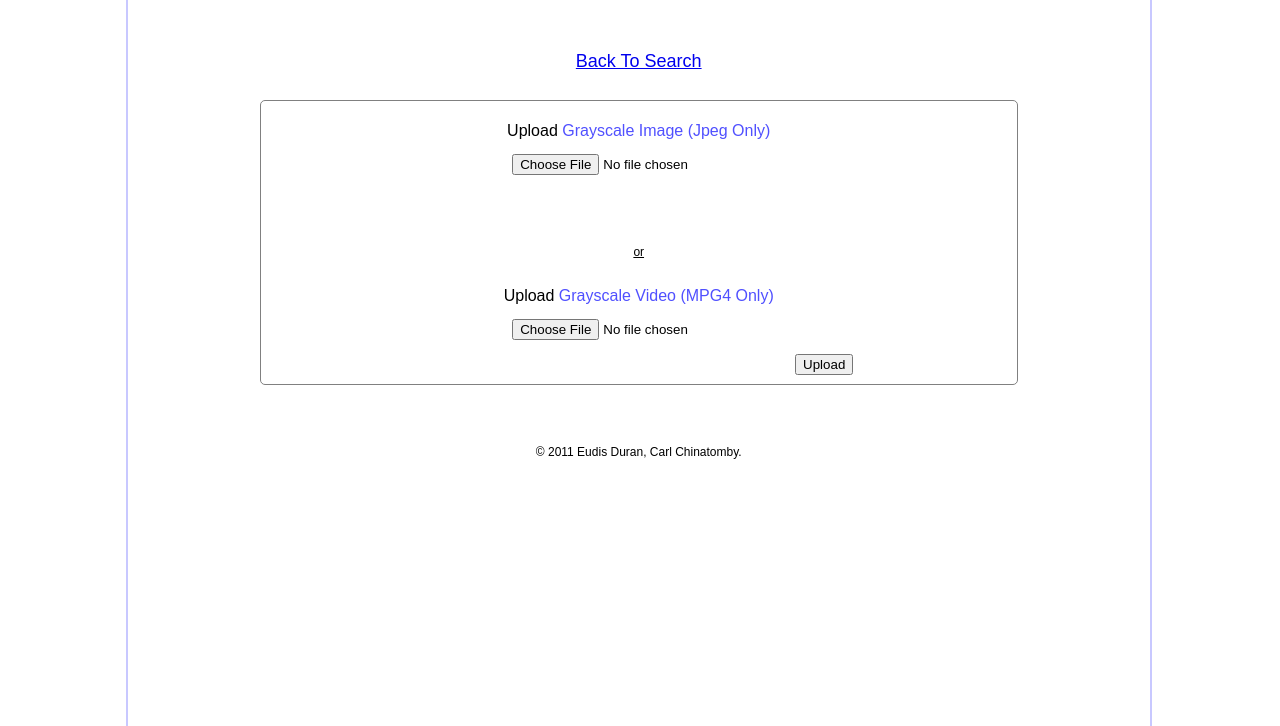
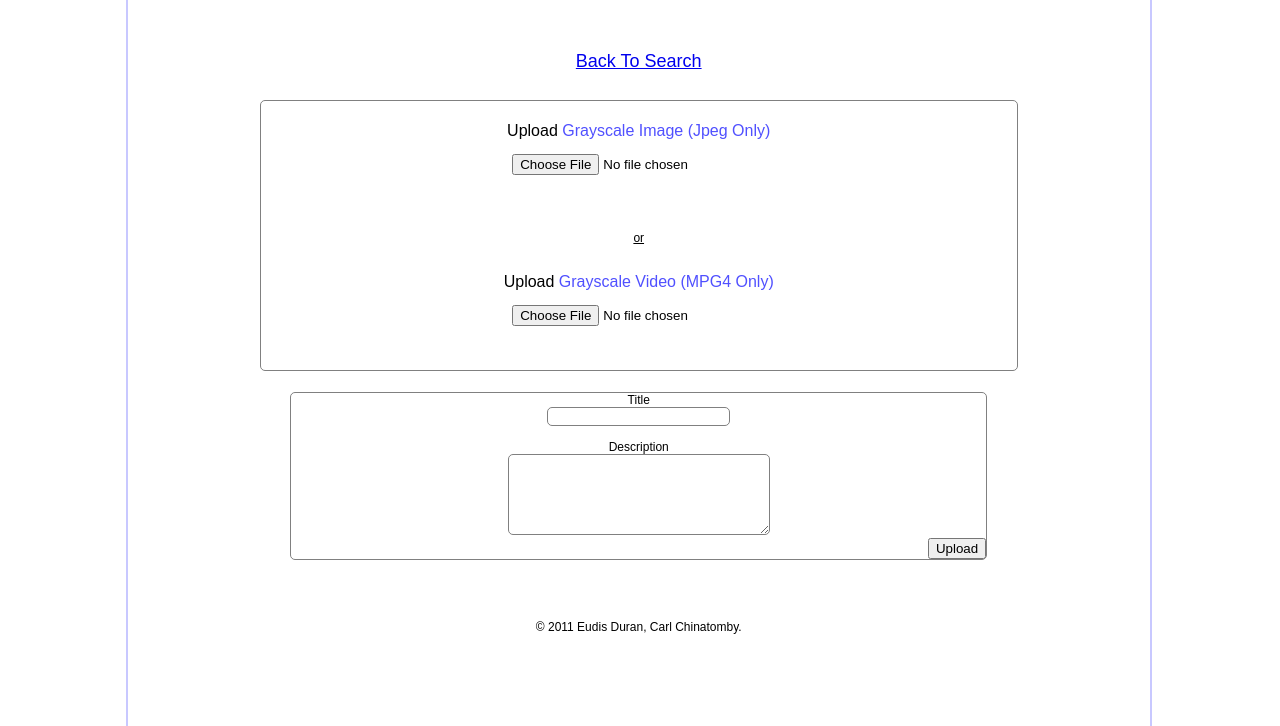
Before and after one commit to Carl-Chinatomby/img-search, a Django app: page /upload/ in a window 1280 px wide. Shown: the part 88-814 px from the top of the page. Run offline with Django 3.2, Linux system fonts and the light colour scheme; parts of the project's set-up code (start-up, migrations or seed data) failed here and were passed over.

```diff
--- a/projects/imgsearch/static/css/upload.css
+++ b/projects/imgsearch/static/css/upload.css
@@ -8,3 +8,26 @@
     -webkit-border-radius: 5px;
     -moz-border-radisu: 5px;
 }
+
+#texta {
+
+}
+
+#submitpart {
+    width: 68%;
+    margin: auto;
+    margin-top: 2%;
+    text-align: center;
+    border: 2% 2% 2% 2%;
+    border: 1px solid gray;
+    border-radius: 5px;
+    -moz-border-radius: 5px;
+    -webkit-border-radius: 5px;
+}
+
+.rounded {
+    border: 1px solid gray;
+    border-radius: 5px;
+    -moz-border-radius: 5px;
+    -webkit-border-radius: 5px;
+}
--- a/projects/imgsearch/static/js/upload.js
+++ b/projects/imgsearch/static/js/upload.js
@@ -3,7 +3,7 @@ $(document).ready(function(){
     $("#sub").click(function(){
         $("#spinner").show();
 
-        $("#upload").css("z-index", "1");
+
         $("#i").submit();
     });
 });
--- a/projects/imgsearch/templates/upload/index.html
+++ b/projects/imgsearch/templates/upload/index.html
@@ -11,6 +11,7 @@
 {% endblock %}
 
 {% block content %}
+  <form id='i' action='/upload_file/' method='post' enctype='multipart/form-data'>
  <div style='float: left; width: 100%; text-align: center;'>
     <a style='font-size: 18px;' href="/">Back To Search</a><br /> <br /> <br />
  </div>
@@ -19,10 +20,10 @@
 
     <span style='font-size: 16px;'>Upload <span style='color: rgb(80,80,255);'>Grayscale Image (Jpeg Only)</span> </span>  <br /><br />
 
-    <form id='i' action='/upload_file/' method='post' enctype='multipart/form-data'>
+
     	{% csrf_token %}
     	 <input id='img' name='img' type='file' />
-    </form>
+
 
 	<br />
     <br /><br />
@@ -33,13 +34,23 @@
     <br />
     <u>or</u>
     <br /><br /><br />
+
     <span style='font-size: 16px;'>Upload <span style='color: rgb(80,80,255);'>Grayscale Video (MPG4 Only)</span></span> <br /><br />   <input id='vid' type='file' /> <br />
     <br />
-    <div style='width:80%; float: left; text-align: right;'>
-        <input id='sub' type='submit' value="Upload" />
+ </div>
+ <div id='submitpart'>
+    <div style='width:100%;'>
+        <span > Title </span> <br /> <input name='title' class='rounded' type='text' size='20' /> <br /> <br />
+        <span> Description </span><br/>
+        <textarea cols='30' rows='5' class='rounded' id='texta' name='textarea' ></textarea>
+        <div style='width:100%;  text-align: right;'>
+            <input id='sub' type='submit' value="Upload" />
+        </div>
     </div>
+
  </div>
 
  </div>
+</form>
 
 {% endblock %}
--- a/projects/imgsearch/views.py
+++ b/projects/imgsearch/views.py
@@ -7,7 +7,7 @@ from django.shortcuts import render_to_response
 from django import forms
 from django.db import models
 
-from imgsearch.models import Histograms
+from imgsearch.models import Histograms, Images
 
 import StringIO
 from PIL import Image, ImageDraw
@@ -77,11 +77,11 @@ def calculate_hist(path):
     except IOError:
         print "Error Opening Image file (PIL)"
 
-    print "Format: ", image.format, " Size: ", image.size, " Mode: ", image.mode
+    #print "Format: ", image.format, " Size: ", image.size, " Mode: ", image.mode
 
     # This is so neat!  A histogram method!  Hopefully the professor doesn't disapprove.
 
-    print "Histogram: ", image.histogram()
+    #print "Histogram: ", image.histogram()
 
     # However, we must make it a 16 bin historgram.
 
@@ -107,13 +107,13 @@ def calculate_hist(path):
 
         else:
             hist16bin[bin_count] += hist[i]
-
+    """
     print "\n\n"
     print "16 Bin histogram: ", hist16bin
     print
     print "Size: ", len(hist16bin)
     print "Original Size: ", len(hist)
-
+    """
     # Now we put the normal histogram in the database
 
     normal = Histograms()
@@ -330,6 +330,10 @@ def complete(request):
 
 
 def upload_file(request):
+    print request.POST['textarea']
+    print
+    print request.POST['title']
+
     try:
     	if request.method == 'POST':
 
@@ -338,6 +342,31 @@ def upload_file(request):
             if form.is_valid():
 
                 handle_img_upload(request.FILES['img'])
+
+
+                # We know that the normal histogram is inserted into the database
+                # first, and the edge second, so we can do this hack:
+                edge_id = Histograms.objects.order_by('id').values('id')[len(Histograms.objects.all()) - 1]['id']
+                norm_id = Histograms.objects.order_by('id').values('id')[len(Histograms.objects.all()) - 2:len(Histograms.objects.all()) - 1].get()['id']
+
+                # Here, we insert the Images information, now that we have the two IDs above.
+
+                img = Images()
+                """
+                print str(request.FILES['img'].name)
+                print int(norm_id)
+                print int(edge_id)
+                print str(request.POST['title'])
+                print str(request.POST['textarea'])
+
+                img.filename = str(request.FILES['img'].name)
+                img.orig_hist = int(norm_id)
+                img.edge_hist = int(edge_id)
+                img.title = str(request.POST['title'])
+                img.description = str(request.POST['textarea'])
+
+                img.save()
+                """
 
                 return HttpResponseRedirect('/upload/complete')
             else:
```
Also changed, not shown: projects/img-search.db.
